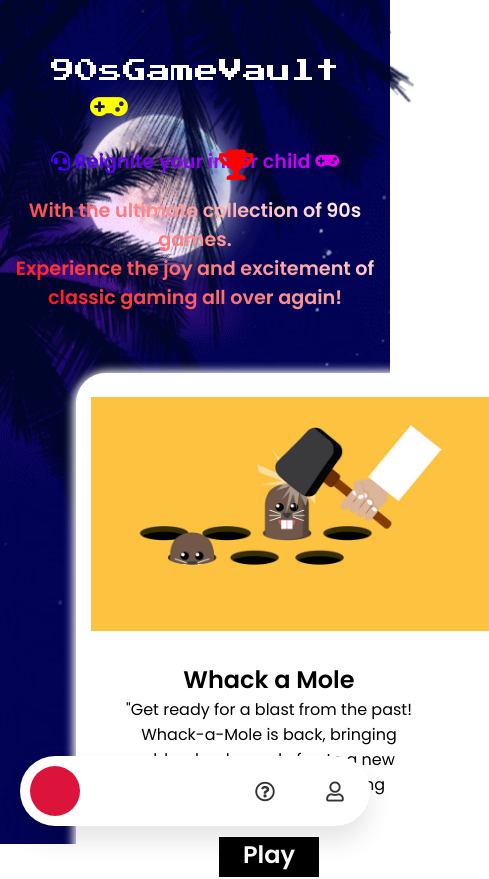
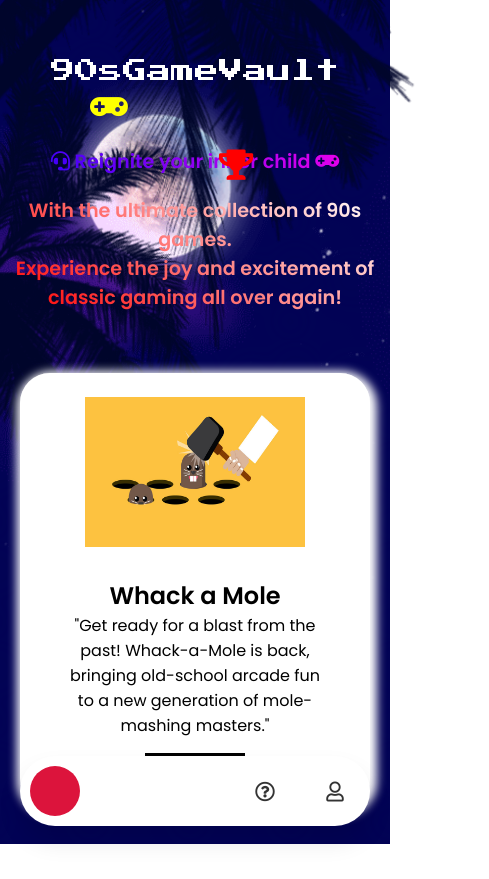
Before and after one commit to KishoreNanthagopal98/Cryptowebsite, a React (Create React App) app: page / in a window 390 px wide. Shown: the top 879 px of the page, 489 px wide, since content can reach past the window. Built offline with nearby package versions, Linux system fonts and the light colour scheme.

Commit message:
Game Disp issue

```diff
--- a/src/components/GameDispSection/gamedispsection.scss
+++ b/src/components/GameDispSection/gamedispsection.scss
@@ -5,18 +5,17 @@
 }
 
 .game-area {
-    width: 80%;
+    width: 100%;
     margin: auto;
     display: grid;
     grid-template-columns: auto auto;
     grid-gap: 50px;
     max-width: 1000px;
-    margin: 0 auto;
 }
 
 .card {
     border-radius: 30px;
-    width: 90%;
+    width: 100%;
     margin: auto;
     box-shadow: inset -2px -2px 10px 0 rgb(255, 255, 255), 2px 3px 10px 5px rgb(255, 255, 255);
     position: relative;
@@ -58,9 +57,29 @@
     color: white;
 }
 
-@media (max-width: 520px) {
+@media (max-width: 660px) {
+    .game-image {
+        width: 320px;
+        height: 234px;
+    }
+    .card {
+        width: 100% !important;
+    }
+}
+
+@media (max-width: 420px) {
+    .game-image {
+        width: 220px;
+        height: 150px;
+    }
+}
+
+@media (max-width: 940px) {
     .game-area {
         grid-template-columns: auto;
+    }
+    .card {
+        width: 70%;
     }
 }
 
--- a/src/pages/Games/ClassicSnake.js
+++ b/src/pages/Games/ClassicSnake.js
@@ -1,5 +1,5 @@
 import CloudBackground from "../../components/CloudBackground/CloudBackground";
-import ClassicSnake from "../../components/GamesComponent/ClassicSnake/ClassicSnake";
+import ClassicSnake from "../../components/GamesComponent/Classicsnake/ClassicSnake";
 
 function ClassicSnakePage() {
   return (
```
